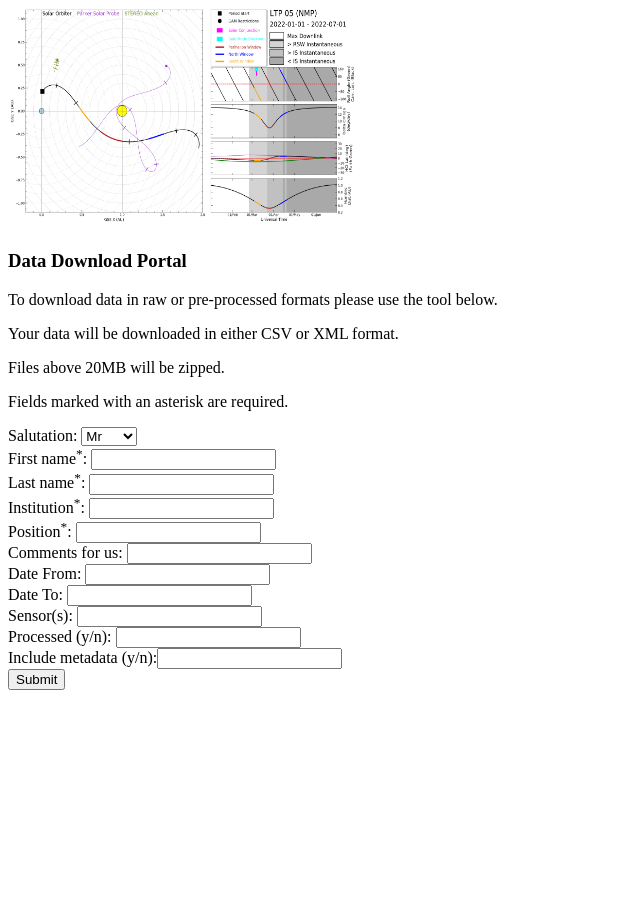
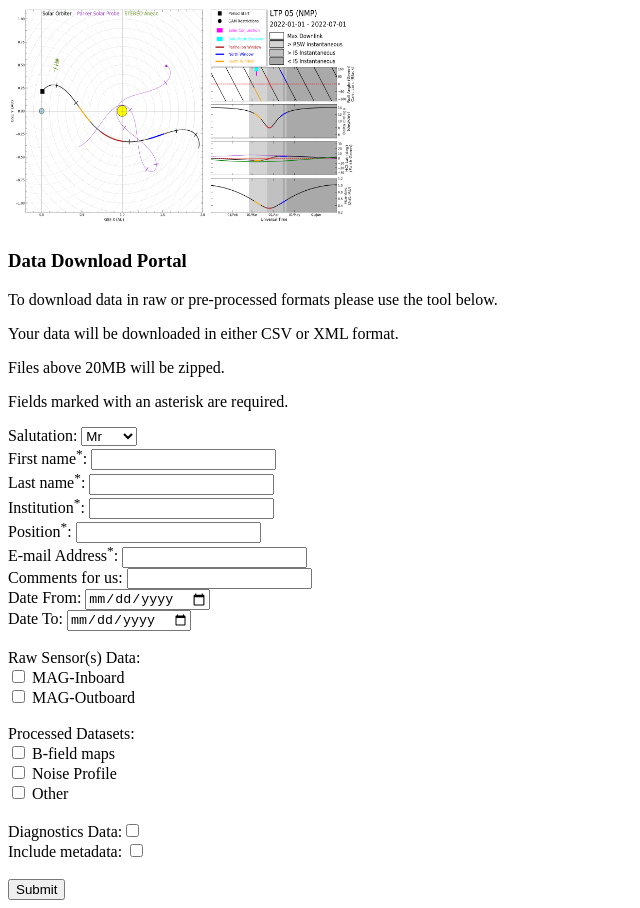
Before and after one commit to vsevans/vsevans.github.io, a plain HTML site: page index.html in a window 1280 px wide. Shown: the part 435-1343 px from the top of the page, without its empty margins (0-640 px from the left). Before the commit the page ends 1133 px from the top, so only its background shows below. Drawn offline with Linux system fonts and the light colour scheme.

Commit message:
Add files via upload

```diff
--- a/index.html
+++ b/index.html
@@ -80,12 +80,19 @@
 		Last name<sup>*</sup>: <input type="text" name="lname"><br>
 		Institution<sup>*</sup>: <input type="text" name="institution"><br>
 		Position<sup>*</sup>: <input type="text" name="position"><br>
+		E-mail Address<sup>*</sup>: <input type="text" name="email"><br>
 		Comments for us: <input type="text" name="comments"><br>
-		Date From: <input type="text" name="comments"><br>
-		Date To: <input type="text" name="comments"><br>
-		Sensor(s): <input type="text" name="comments"><br>
-		Processed (y/n): <input type="text" name="comments"><br>
-		Include metadata (y/n):<input type="text" name="comments"><br>
+		Date From: <input type="date" name="date_from"><br>
+		Date To: <input type="date" name="date_to"><br><br>
+		Raw Sensor(s) Data:<br> <input type="checkbox" name="MAG_in" value="y"> MAG-Inboard<br>
+<input type="checkbox" name="MAG_out" value="y"> MAG-Outboard<br><br>
+		Processed Datasets: <br> <input type="checkbox" name="B_maps" value="y"> B-field maps<br>
+<input type="checkbox" name="noise_maps" value="y"> Noise Profile<br>
+<input type="checkbox" name="other_data" value="y"> Other <br><br>
+		Diagnostics Data:<input type="checkbox" name="diagnostics" value="y"><br>
+
+		Include metadata:
+<input type="checkbox" name="include_metadata" value="y"> <br><br>
 		<input type="submit" value="Submit">
 	</form>
 
```
